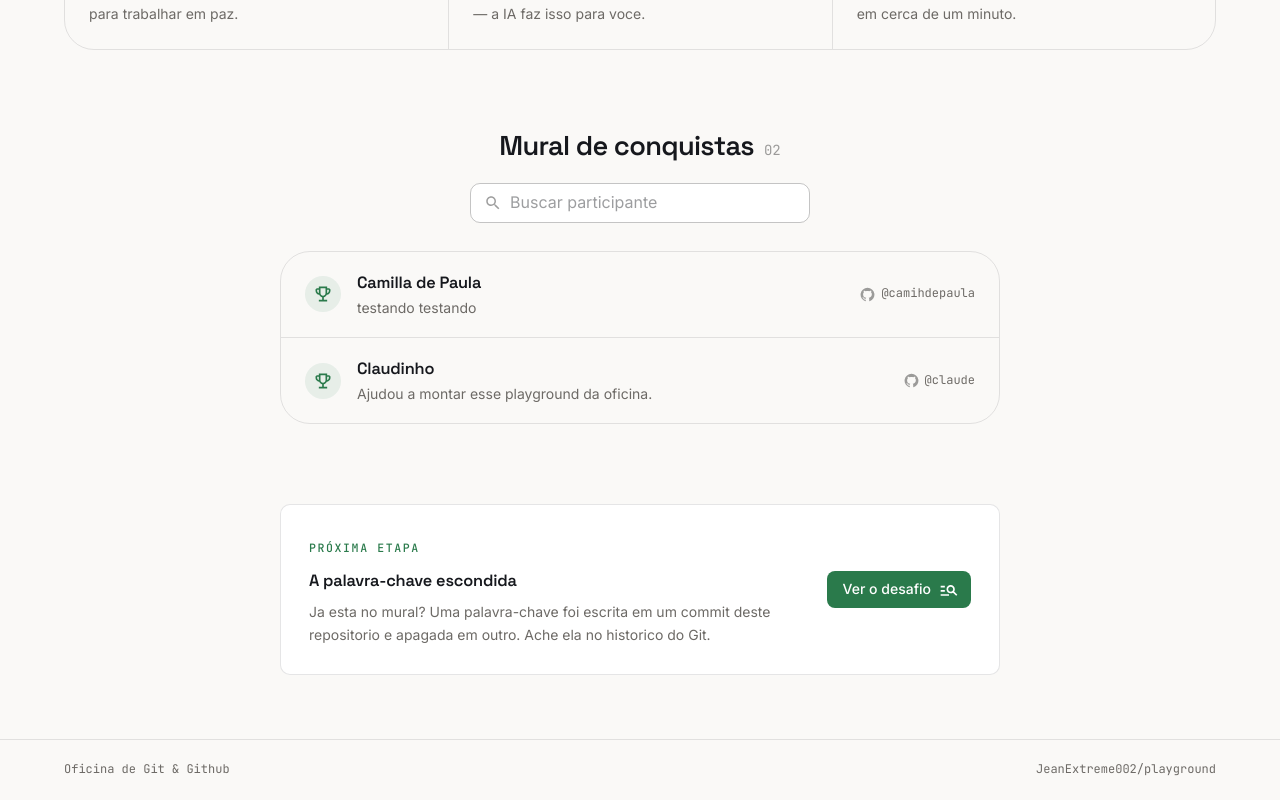
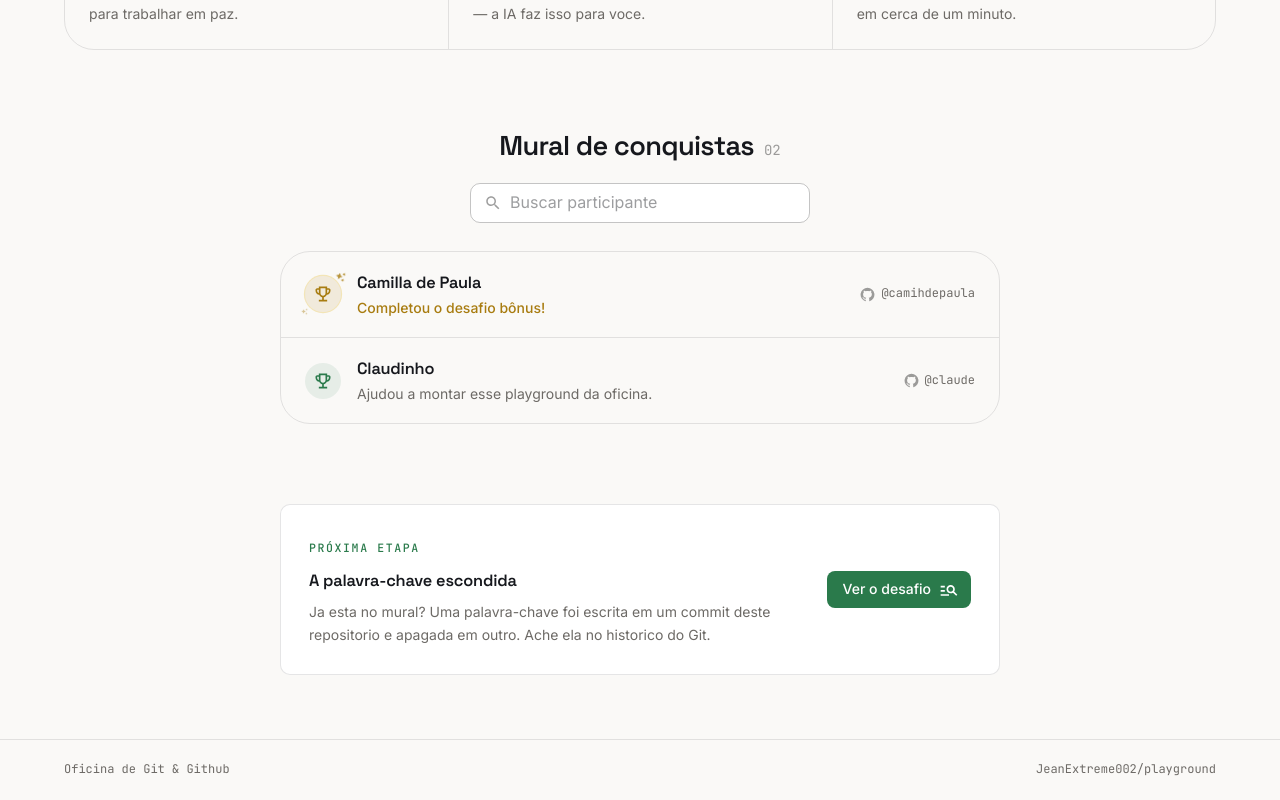
Before and after one commit to JeanExtreme002/playground, a React (Vite) app: page / in a window 1280 px wide. Shown: the part 637-1437 px from the top of the page. Built offline with nearby package versions, Linux system fonts and the light colour scheme.

Commit message:
feat: revela a palavra-chave do desafio no mural

```diff
--- a/src/participants/camihdepaula.js
+++ b/src/participants/camihdepaula.js
@@ -11,5 +11,5 @@
 export const participant = {
   name: 'Camilla de Paula',
   github: 'camihdepaula',
-  message: 'testando testando',
+  message: 'Eureka',
 }
```
